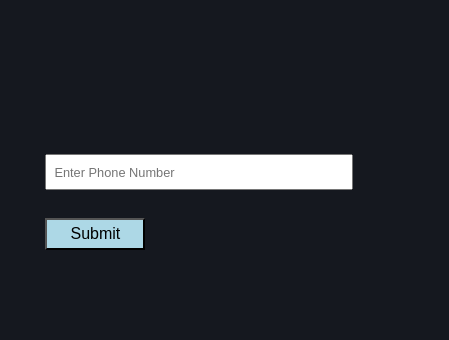
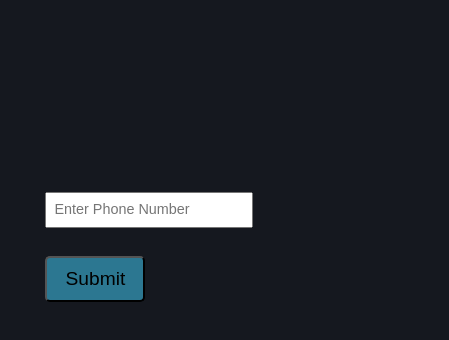
Before and after one commit to aashishstanl/Hotstar, a React (Vite) app: page / in a window 390 px wide. Shown: the top 340 px of the page, 449 px wide, since content can reach past the window. Built offline with nearby package versions, Linux system fonts and the light colour scheme.

Commit message:
responsiveness

```diff
--- a/src/App.css
+++ b/src/App.css
@@ -4,19 +4,10 @@
     background-color: #15181f;
     width: 100%;
     color: whitesmoke;
-    margin-left: 40%;
-    margin-top: 15%;
+    margin-left: 45%;
+    margin-top: 10%;
   }
-  @media screen and (max-width: 425px) {
-    .App {
-      font-family: sans-serif;
-      background-color: #15181f;
-      width: 100%;
-      color: whitesmoke;
-      margin-left: 10%;
-      margin-top: 30%;
-    }
-  }
+
   .App marquee {
     margin: 0;
     padding: 0;
@@ -33,11 +24,73 @@
 
   .otpInput {
     border: 0.5px solid grey;
-    width: 50px;
-    height: 50px;
+    width: 80px;
+    height: 80px;
     margin-left: 10px;
     text-align: center;
+    font-size: 2rem;
+    background-color: #15181f;
+    border-radius: 5px;
+    color: whitesmoke;
+  }
+  .EnterOtp p {
+    font-size: 2.4rem;
+    font-weight: 700;
+    text-align: left;
+    margin-left: 10px;
+  }
+
+  .EnterNumberContainer {
+    font-family: sans-serif;
+    color: whitesmoke;
+  }
+  .EnterNumberContainer input {
+    width: 400px;
+    height: 60px;
+    margin: 10px 0;
+  }
+  .EnterNumberContainer input::placeholder {
+    font-size: 1.4rem;
+    padding-inline-start: 5px;
+  }
+  .EnterNumberContainer button {
+    width: 200px;
     font-size: 1rem;
+    padding: 20px;
+    border-radius: 5px;
+    background-color: lightblue;
+  }
+}
+
+/* mobile */
+@media screen and (max-width: 425px) {
+  .App {
+    font-family: sans-serif;
+    background-color: #15181f;
+    width: 100%;
+    color: whitesmoke;
+    margin-left: 10%;
+    margin-top: 40%;
+    min-width: 404px;
+  }
+  .EnterNumberContainer button {
+    width: 100px;
+    font-size: 1.2rem;
+    font-family: sans-serif;
+    padding: 10px;
+    background-color: rgb(44, 119, 145);
+  }
+  .EnterNumberContainer input::placeholder {
+    font-size: 0.9rem;
+    padding-inline-start: 5px;
+  }
+  .otpInput {
+    border: 0.5px solid grey;
+    width: 40px;
+    height: 40px;
+    margin-left: 10px;
+    text-align: center;
+    font-size: 1.2rem;
     background-color: #15181f;
     border-radius: 5px;
     color: whitesmoke;
@@ -48,24 +101,179 @@
     text-align: left;
     margin-left: 10px;
   }
+  .EnterNumberContainer input {
+    width: 200px;
+    height: 30px;
+    margin: 10px 0;
+  }
 
-  .EnterNumberContainer {
+  .EnterOtp p {
+    font-size: 1rem;
+    font-weight: 400;
+    text-align: left;
+    margin-left: 10px;
+  }
+}
+/* tablet */
+@media screen and (min-width: 769px) and (max-width: 1024px) {
+  .App {
+    margin-left: 25%;
+    margin-top: 15%;
+  }
+  .EnterNumberContainer input {
+    width: 290px;
+    height: 40px;
+    margin: 10px 0;
+  }
+  .EnterNumberContainer button {
+    width: 200px;
+    font-size: 1.2rem;
     font-family: sans-serif;
+    padding: 10px;
+    background-color: rgb(44, 119, 145);
+  }
+  .otpInput {
+    border: 0.5px solid grey;
+    width: 50px;
+    height: 50px;
+    margin-left: 10px;
+    text-align: center;
+    font-size: 1.2rem;
+    background-color: #15181f;
+    border-radius: 5px;
+    color: whitesmoke;
+  }
+  .EnterOtp p {
+    font-size: 1.5rem;
+    font-weight: 400;
+    text-align: left;
+    margin-left: 10px;
+  }
+}
+/* mid size screen */
+@media screen and (min-width: 426px) and (max-width: 768px) {
+  .App {
+    margin-left: 20%;
+    margin-top: 20%;
+  }
+  .EnterNumberContainer input {
+    width: 290px;
+    height: 40px;
+    margin: 10px 0;
+  }
+  .EnterNumberContainer button {
+    width: 200px;
+    font-size: 1.2rem;
+    font-family: sans-serif;
+    padding: 10px;
+    background-color: rgb(44, 119, 145);
+  }
+  .otpInput {
+    border: 0.5px solid grey;
+    width: 50px;
+    height: 50px;
+    margin-left: 10px;
+    text-align: center;
+    font-size: 1.2rem;
+    background-color: #15181f;
+    border-radius: 5px;
+    color: whitesmoke;
+  }
+  .EnterOtp p {
+    font-size: 1.5rem;
+    font-weight: 400;
+    text-align: left;
+    margin-left: 10px;
+  }
+}
+
+/*  15inch screen */
+@media screen and (min-width: 1025px) and (max-width: 1440px) {
+  .App {
+    margin-left: 30%;
+    margin-top: 10%;
+  }
+  .otpInput {
+    border: 0.5px solid grey;
+    width: 60px;
+    height: 60px;
+    margin-left: 15px;
+    text-align: center;
+    font-size: 2rem;
+    background-color: #15181f;
+    border-radius: 5px;
     color: whitesmoke;
   }
   .EnterNumberContainer input {
-    width: 300px;
-    height: 30px;
+    width: 290px;
+    height: 40px;
     margin: 10px 0;
   }
+  .EnterNumberContainer button {
+    width: 200px;
+    font-size: 1.2rem;
+    font-family: sans-serif;
+    padding: 10px;
+    background-color: rgb(44, 119, 145);
+  }
+  .EnterOtp p {
+    font-size: 1.8rem;
+    font-weight: 400;
+    text-align: left;
+    margin-left: 10px;
+  }
+}
+/* display/ monitor screen */
+@media screen and (min-width: 1441px) and (max-width: 2560px) {
+  .App {
+    margin-left: 30%;
+    margin-top: 10%;
+    font-family: sans-serif;
+    background-color: #15181f;
+    width: 100%;
+    color: whitesmoke;
+    font-size: 2.3rem;
+  }
+  .otpInput {
+    border: 0.5px solid grey;
+    width: 90px;
+    height: 90px;
+    margin-left: 15px;
+    text-align: center;
+    font-size: 2rem;
+    background-color: #15181f;
+    border-radius: 5px;
+    color: whitesmoke;
+  }
+
+  .EnterNumberContainer input {
+    width: 600px;
+    height: 60px;
+    margin: 10px 0;
+    font-size: 2rem;
+  }
   .EnterNumberContainer input::placeholder {
-    font-size: 0.8rem;
-    padding-inline-start: 5px;
+    font-size: 2.3rem;
+    padding-inline-start: 15px;
   }
   .EnterNumberContainer button {
-    width: 100px;
+    width: 200px;
     font-size: 1rem;
-    padding: 5px;
+    padding: 20px;
+    border-radius: 5px;
     background-color: lightblue;
   }
+  .EnterOtp p {
+    font-size: 2.2rem;
+    font-weight: 700;
+    text-align: left;
+    margin-left: 10px;
+  }
+  #BackButton {
+    font-family: Arial, Helvetica, sans-serif;
+    color: silver;
+    cursor: pointer;
+    font-size: 0.5em;
+    margin: 10px;
+  }
 }
```
